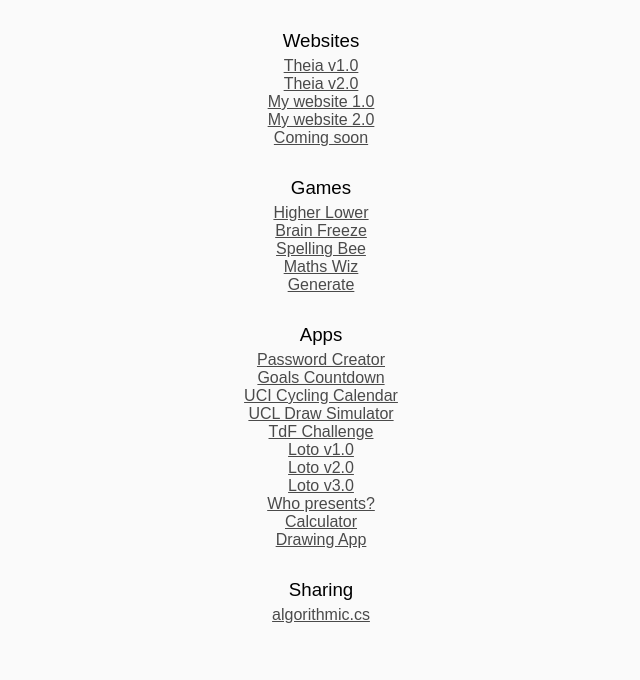
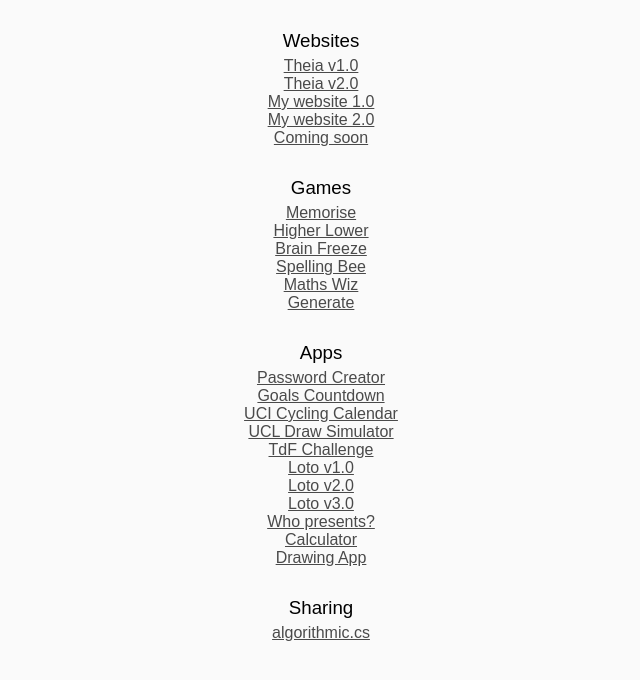
Before and after one commit to ashvinmotye/projects-nojs, a plain HTML site: page index.html in a window 1280 px wide. Shown: the whole page, without its empty margins (319-959 px from the left). Drawn offline with Linux system fonts and the light colour scheme.

Commit message:
Update index.html

```diff
--- a/index.html
+++ b/index.html
@@ -43,6 +43,7 @@
       <h3>Games</h3>
 
       <ul>
+        <li><a href="http://ashvinmotye.com/games/memorise" target="_blank">Memorise</a></li>
         <li><a href="http://ashvinmotye.com/games/higher-lower" target="_blank">Higher Lower</a></li>
         <li><a href="http://ashvinmotye.com/games/brainfreeze" target="_blank">Brain Freeze</a></li>
         <li><a href="http://ashvinmotye.com/games/spellingbee" target="_blank">Spelling Bee</a></li>
```
